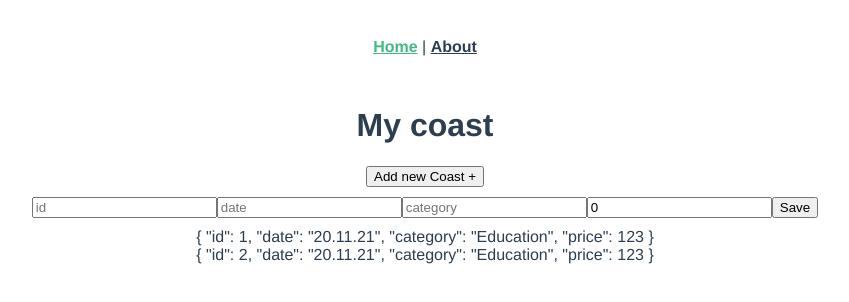
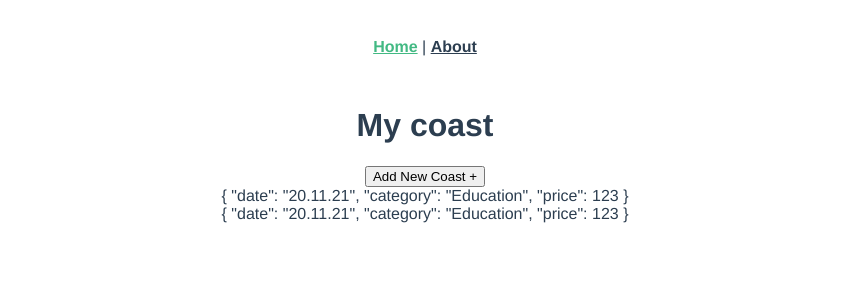
Before and after one commit to avataralesia/Vue-GB, a Vue app in the folder project/: page / in a window 1280 px wide. Shown: the top 302 px of the page, without its empty margins (215-1064 px from the left). Built offline with nearby package versions, Linux system fonts and the light colour scheme.

Commit message:
modified:src/components/PaymentForm.vue

```diff
--- a/project/src/components/NewCoast.vue
+++ /dev/null
@@ -1,16 +0,0 @@
-<template>
-  <div>
-    <button @click="showForm = !showForm">Add new Coast +</button>
-  </div>
-</template>
-<script>
-export default {
-  data() {
-    return {
-      showForm: false,
-    };
-  },
-  methods: {
-  },
-};
-</script>
--- a/project/src/components/PaymentForm.vue
+++ b/project/src/components/PaymentForm.vue
@@ -1,10 +1,14 @@
 <template>
-  <div class="form">
-    <input placeholder="id" type="number" v-model.number="id">
-    <input placeholder="date" type="text" v-model="date">
-    <input placeholder="category" type="text" v-model="category">
-    <input placeholder="price" type="number" v-model.number="price">
-    <button @click="save">Save</button>
+  <div>
+    <button @click="clicked=!clicked">Add New Coast +</button>
+    <div class="form" v-show="clicked">
+      <ul>
+        <li><input placeholder="date" type="text" v-model="date"></li>
+        <li><input placeholder="category" type="text" v-model="category"></li>
+        <li><input placeholder="price" type="number" v-model.number="price"></li>
+      </ul>
+      <button @click="save">ADD +</button>
+    </div>
   </div>
 </template>
 
@@ -12,25 +16,37 @@
 export default {
   data() {
     return {
-      id: '',
       date: '',
       category: '',
-      price: 0,
+      price: '',
+      clicked: false,
     };
   },
   methods: {
     save() {
       const {
-        id, date, category, price,
+        date, category, price,
       } = this;
       this.$emit('add', {
-        id, date, category, price,
+        date: date || this.newDate,
+        category,
+        price,
       });
+    },
+  },
+  computed: {
+    newDate() {
+      const currentDate = new Date();
+      const day = currentDate.getDate();
+      const month = currentDate.getMonth() + 1;
+      const year = currentDate.getFullYear();
+      console.log(currentDate);
+      return `${day}.${month}.${year}`;
     },
   },
 };
 </script>
-<style>
+<style model>
 .form {
   margin: 10px;
 }
--- a/project/src/components/PaymentList.vue
+++ b/project/src/components/PaymentList.vue
@@ -1,6 +1,6 @@
 <template>
   <div>
-    <div v-for="item of items" :key="item.id">{{item}}</div>
+    <div v-for="(item, index) in items" :key="index">{{item}}</div>
 
   </div>
 </template>
--- a/project/src/views/Home.vue
+++ b/project/src/views/Home.vue
@@ -4,8 +4,7 @@
       <h1>My coast</h1>
     </header>
     <main>
-      <NewCoast />
-      <PaymentForm @add="updateList"/>
+      <PaymentForm @add="updateList" />
       <PaymentList :items="paymentList"/>
     </main>
   </div>
@@ -15,14 +14,12 @@
 // @ is an alias to /src
 import PaymentList from '@/components/PaymentList.vue';
 import PaymentForm from '@/components/PaymentForm.vue';
-import NewCoast from '@/components/NewCoast.vue';
 
 export default {
   name: 'Home',
   components: {
     PaymentList,
     PaymentForm,
-    NewCoast,
   },
   data() {
     return {
@@ -33,13 +30,11 @@ export default {
     fetchData() {
       return [
         {
-          id: 1,
           date: '20.11.21',
           category: 'Education',
           price: 123,
         },
         {
-          id: 2,
           date: '20.11.21',
           category: 'Education',
           price: 123,
```
